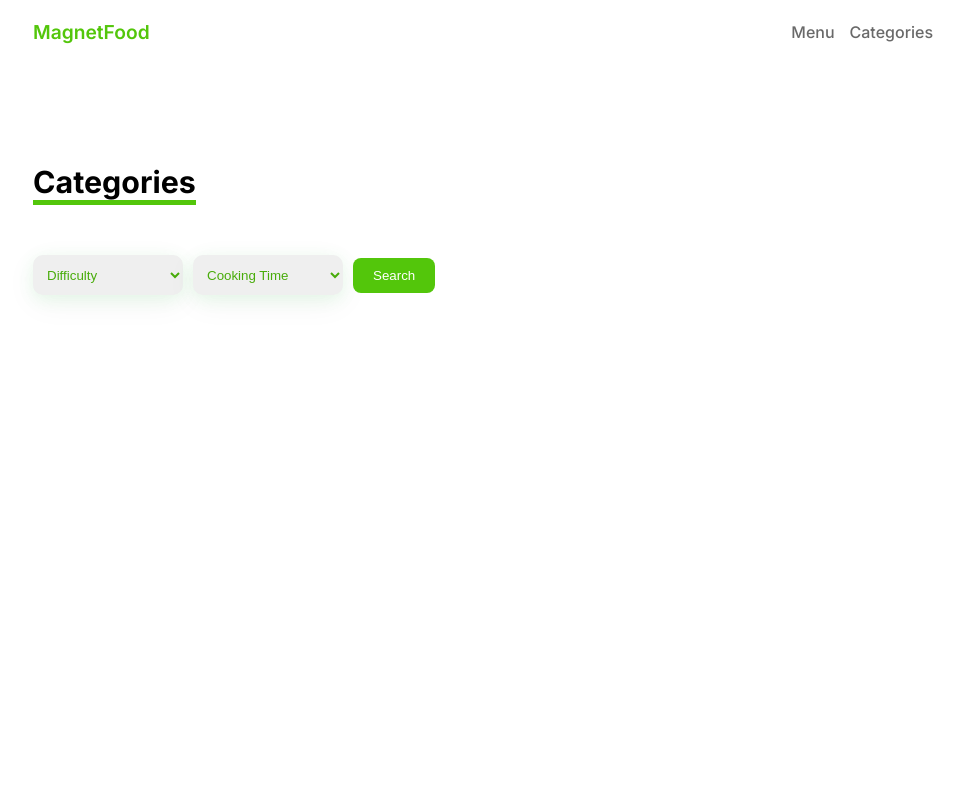
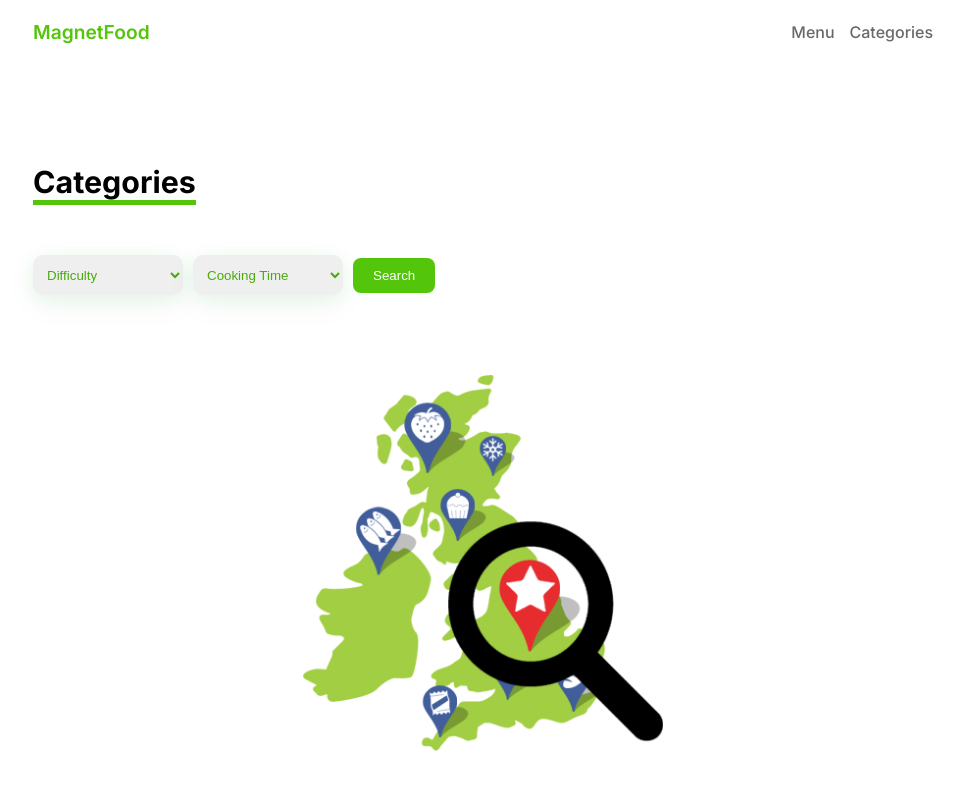
Before and after one commit to MAGNET-CODE/Magnet-Food, a Next.js app: page /categories in a window 1280 px wide. Shown: the top 790 px of the page, without its empty margins (157-1121 px from the left). Built offline with nearby package versions, Linux system fonts and the light colour scheme; data requests are answered from the project's data file.

Commit message:
end-CategoreisPage

```diff
--- a/components/templates/CategoriesPage.jsx
+++ b/components/templates/CategoriesPage.jsx
@@ -1,12 +1,25 @@
 'use client';
 
-import { useState } from "react";
+import { useState, useEffect } from "react";
 import styles from "./CategoriesPage.module.css";
-import { useRouter } from "next/navigation";
+import { useRouter, useSearchParams } from "next/navigation";
+import Card from "../modules/Card";
+import Image from "next/image";
 
-function CategoriesPage() {
+function CategoriesPage({ data }) {
   const router = useRouter();
+  const searchParams = useSearchParams();
+
   const [query, setQuery] = useState({ difficulty: "", time: "" });
+
+  useEffect(() => {
+    const difficulty = searchParams.get("difficulty");
+    const time = searchParams.get("time");
+
+    if(query.difficulty !== difficulty || query.time !== time) {
+      setQuery({ difficulty, time });
+    }
+  }, [searchParams]);
 
   const changeHandler = (e) => {
     setQuery({ ...query, [e.target.name]: e.target.value });
@@ -35,6 +48,21 @@ function CategoriesPage() {
           </select>
           <button onClick={searchHandler}>Search</button>
         </div>
+        <div className={styles.cards}>
+          {!data.length ? (
+            <Image className={styles.imgSearch}
+              src={"/images/search.png"}
+              alt="img"
+              width={500}
+              height={500}
+            />
+          ) : null}
+          {
+            data.map((food) => (
+              <Card key={food.id} {...food} />
+            ))
+          }
+        </div>
       </div>
     </div>
   );
--- a/components/templates/CategoriesPage.module.css
+++ b/components/templates/CategoriesPage.module.css
@@ -43,6 +43,11 @@
 .cards img {
   margin: auto;
 }
+
+.imgSearch {
+  width: 40%;
+  height: 40%;
+}
 @media (max-width: 900px) {
   .container {
     padding: 20px;
--- a/src/app/categories/page.js
+++ b/src/app/categories/page.js
@@ -1,11 +1,50 @@
-'use client';
+"use client";
 
+import { useEffect, useState } from "react";
 import CategoriesPage from "../../../components/templates/CategoriesPage"
 
+function Categories({ searchParams }) {
+  const [data, setData] = useState([]);
 
-function Categories() {
+  useEffect(() => {
+    async function fetchData() {
+      const { difficulty, time } = searchParams;
+
+      const res = await fetch("http://localhost:4000/data");
+      const data = await res.json();
+
+      const filteredData = data.filter((item) => {
+        const difficultyResult = item.details.filter(
+          (detail) => detail.Difficulty && detail.Difficulty === difficulty
+        );
+
+        const timeResult = item.details.filter((detail) => {
+          const cookingTime = detail["Cooking Time"] || "";
+          const [timeDetail] = cookingTime.split(" ");
+
+          if(time === "less" && timeDetail && +timeDetail <= 30) {
+            return detail;
+          } else if(time === "more" && timeDetail && +timeDetail > 30) {
+            return detail;
+          }
+        });
+        if(time && difficulty && timeResult.length && difficultyResult.length) {
+          return item;
+        } else if (!time && difficulty && difficultyResult.length) {
+          return item;
+        } else if (!difficulty && time && timeResult.length) {
+          return item;
+        }
+      });
+
+      setData(filteredData);
+    }
+
+    fetchData();
+  }, [searchParams]);
+
   return (
-    <CategoriesPage />
+    <CategoriesPage data={data} />
   )
 }
 
```
